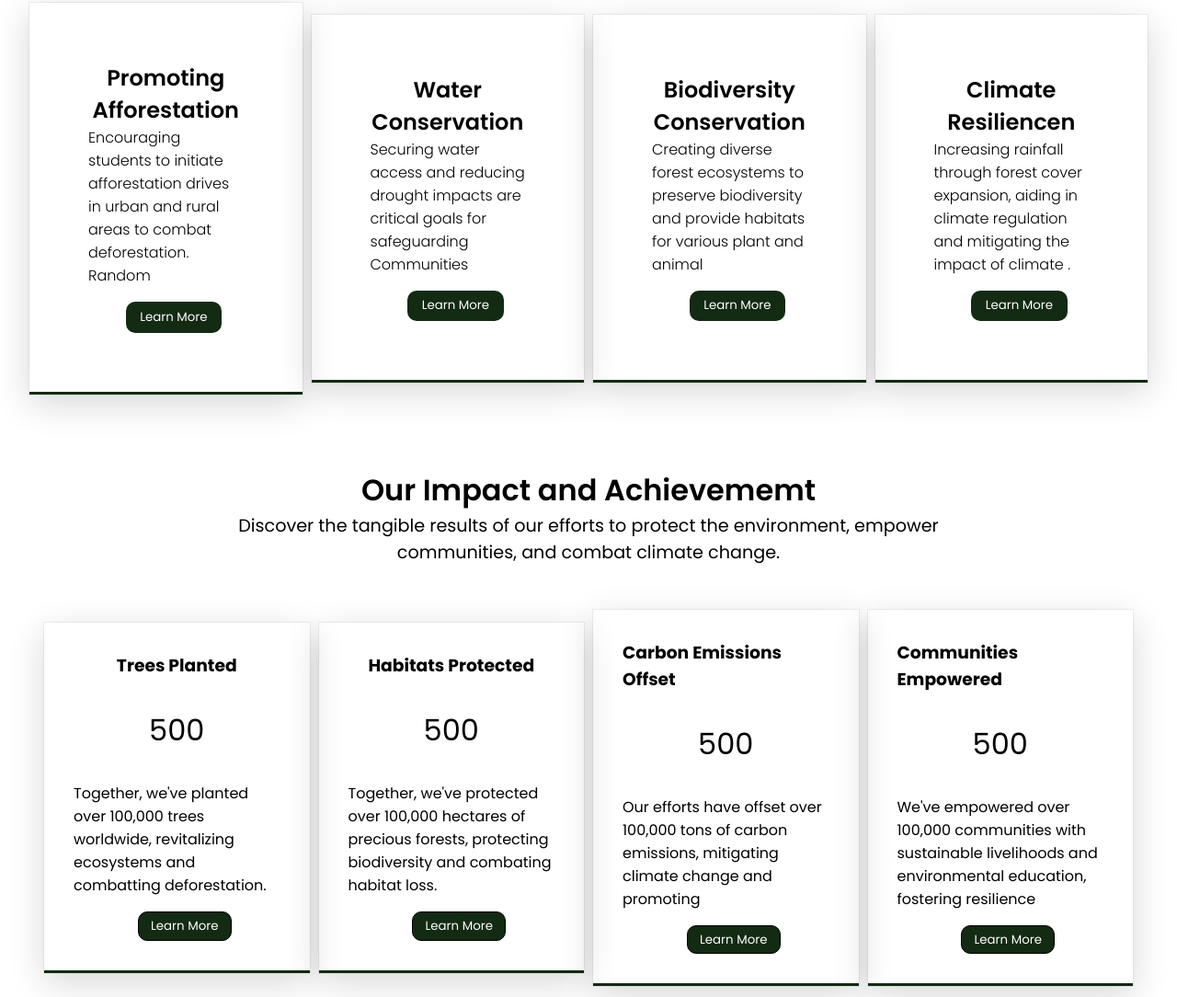
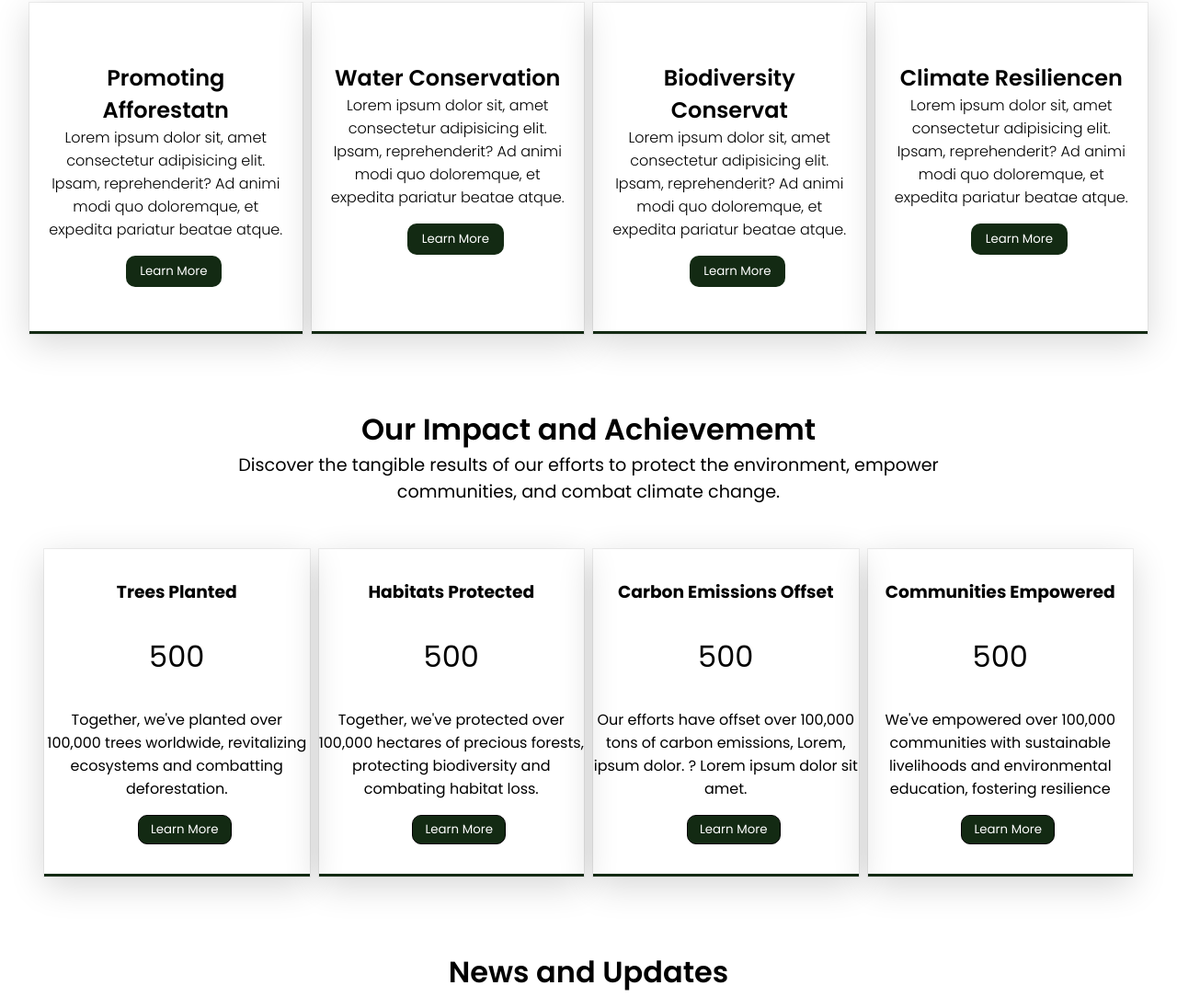
Before and after one commit to dinexh/Project_Panchatantra, a plain HTML site: page app/index.html in a window 1280 px wide. Shown: the part 1362-2446 px from the top of the page at 92% size. Drawn offline with Linux system fonts and the light colour scheme.

Commit message:
Adjusted Objective and Impact Section

```diff
--- a/app/index.css
+++ b/app/index.css
@@ -170,20 +170,23 @@ img.displaySlide {
     width: 25%;
     display: flex;
     flex-direction: column;
-    justify-content: center;
+    justify-content: flex-start;
     align-items: center;
-    padding: 4rem;
     box-shadow: rgba(0, 0, 0, 0.16) 0px 10px 36px 0px, rgba(0, 0, 0, 0.06) 0px 0px 0px 1px;
     border-bottom: 3px solid #132a13;
+    height: 45vh;
+    padding: 2rem 1rem;
 }
 .Objectives-box h3{
     font-size: 1.5rem;
     font-weight: 600;
     text-align: center;
+    padding-top: 2rem;
 }
 .Objectives-box p{
     font-size: 1rem;
     font-weight: 300;
+    text-align: center;
 }
 .Objectives-box button{
     width: 120%;
@@ -227,6 +230,7 @@ img.displaySlide {
     font-weight: 400;
     width: 70%;
     text-align: center;
+
 }
 .impact-two{
     width: 100%;
@@ -237,14 +241,18 @@ img.displaySlide {
     gap: 10px;
 }
 .box{
-    width: 30%;
+    width: 33%;
     display: flex;
     flex-direction: column;
     justify-content: center;
     align-items: center;
-    padding: 2rem;
+    padding: 2rem 0rem;
     box-shadow: rgba(0, 0, 0, 0.16) 0px 10px 36px 0px, rgba(0, 0, 0, 0.06) 0px 0px 0px 1px;
     border-bottom: 3px solid #132a13;
+    /* background-color: red; */
+}
+.box p{
+    text-align: center;
 }
 .count{
     padding: 2rem;
--- a/app/index.html
+++ b/app/index.html
@@ -68,8 +68,8 @@
                         </div>
                         <div class="Objectives-in-one">
                             <div class="Objectives-box">
-                                <h3>Promoting Afforestation</h3>
-                                <p>Encouraging students to initiate afforestation drives in urban and rural areas to combat deforestation. Random</p>
+                                <h3>Promoting Afforestatn</h3>
+                                <p>Lorem ipsum dolor sit, amet consectetur adipisicing elit. Ipsam, reprehenderit? Ad animi modi quo doloremque, et expedita pariatur beatae atque.</p>
                                 <a href="../app/Blogs/Blog.html">
                                     <button>
                                         Learn More
@@ -79,8 +79,7 @@
 
                             <div class="Objectives-box">
                                 <h3>Water Conservation</h3>
-                                <p>
-                                    Securing water access and reducing drought impacts are critical goals for safeguarding Communities</p>
+                                <p>Lorem ipsum dolor sit, amet consectetur adipisicing elit. Ipsam, reprehenderit? Ad animi modi quo doloremque, et expedita pariatur beatae atque.</p>
                                 <a href="../app/Blogs/Blog.html">
                                     <button>
                                         Learn More
@@ -89,8 +88,8 @@
                             </div>
 
                             <div class="Objectives-box">
-                                <h3>Biodiversity Conservation</h3>
-                                <p>Creating diverse forest ecosystems to preserve biodiversity and provide habitats for various plant and animal</p>
+                                <h3>Biodiversity Conservat</h3>
+                                <p>Lorem ipsum dolor sit, amet consectetur adipisicing elit. Ipsam, reprehenderit? Ad animi modi quo doloremque, et expedita pariatur beatae atque.</p>
                                 <a href="../app/Blogs/Blog.html">
                                     <button>
                                         Learn More
@@ -100,7 +99,7 @@
 
                             <div class="Objectives-box">
                                 <h3>Climate Resiliencen</h3>
-                                <p>Increasing rainfall through forest cover expansion, aiding in climate regulation and mitigating the impact of climate .</p>
+                                <p>Lorem ipsum dolor sit, amet consectetur adipisicing elit. Ipsam, reprehenderit? Ad animi modi quo doloremque, et expedita pariatur beatae atque.</p>
                                 <a href="../app/Blogs/Blog.html">
                                     <button>
                                         Learn More
@@ -152,7 +151,7 @@
                                     <!-- Initial value, will be updated by JavaScript -->
                                     1000+
                                 </div>
-                                <p>Our efforts have offset over <span id="carbonOffsetNumber">100,000</span> tons of carbon emissions, mitigating climate change and promoting </p>
+                                <p>Our efforts have offset over <span id="carbonOffsetNumber">100,000</span> tons of carbon emissions, Lorem, ipsum dolor. ? Lorem ipsum dolor sit amet.</p>
                                 <a href="../app/Blogs/Blog.html">
                                     <button>
                                         Learn More
--- a/app/script.js
+++ b/app/script.js
@@ -36,7 +36,7 @@ function nextSlide() {
     showSlide(slideIndex);
 }
 
-// Define the target count for each box
+
 const targetCounts = {
     treesPlantedCounter: 500,
     habitatsProtectedCounter: 500,
```
